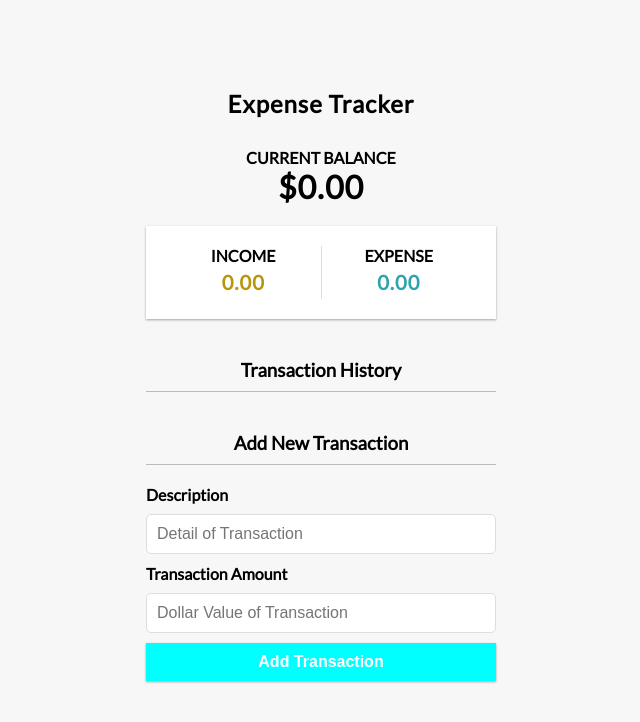
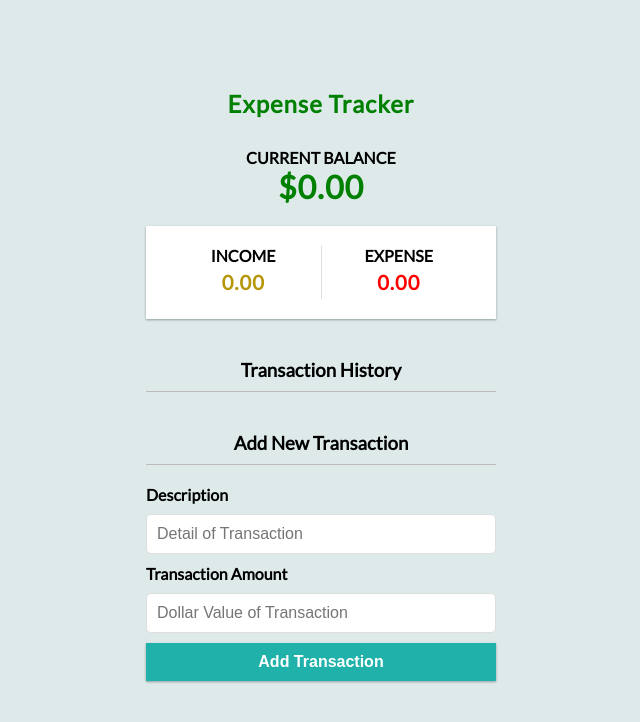
Before and after one commit to NabeelAkhtarHarl/expance_tracker, a React (Create React App) app: page / in a window 1280 px wide. Shown: the top 722 px of the page, without its empty margins (319-959 px from the left). Built offline with nearby package versions, Linux system fonts and the light colour scheme.

Commit message:
some css changes

```diff
--- a/src/App.css
+++ b/src/App.css
@@ -9,7 +9,7 @@
 }
 
 body {
-  background-color: #f7f7f7;
+  background-color: rgb(222, 234, 234);
   display: flex;
   flex-direction: column;
   align-items: center;
@@ -25,12 +25,14 @@ body {
 }
 
 h1 {
+  color:green;
   letter-spacing: 1px;
   margin: 0;
   text-align: center;
 }
 
 h2 {
+  color:green;
   letter-spacing: 1px;
   margin: 0;
   text-align: center;
@@ -79,7 +81,7 @@ h4 {
 }
 
 .money.minus {
-  color: #2da3ad;
+  color: red;
   font-weight: bold;
 }
 
@@ -101,7 +103,7 @@ input[type='number'] {
 
 .btn {
   cursor: pointer;
-  background-color:aqua;
+  background-color:lightseagreen;
   box-shadow: var(--box-shadow);
   color: #fff;
   border: 0;
```
